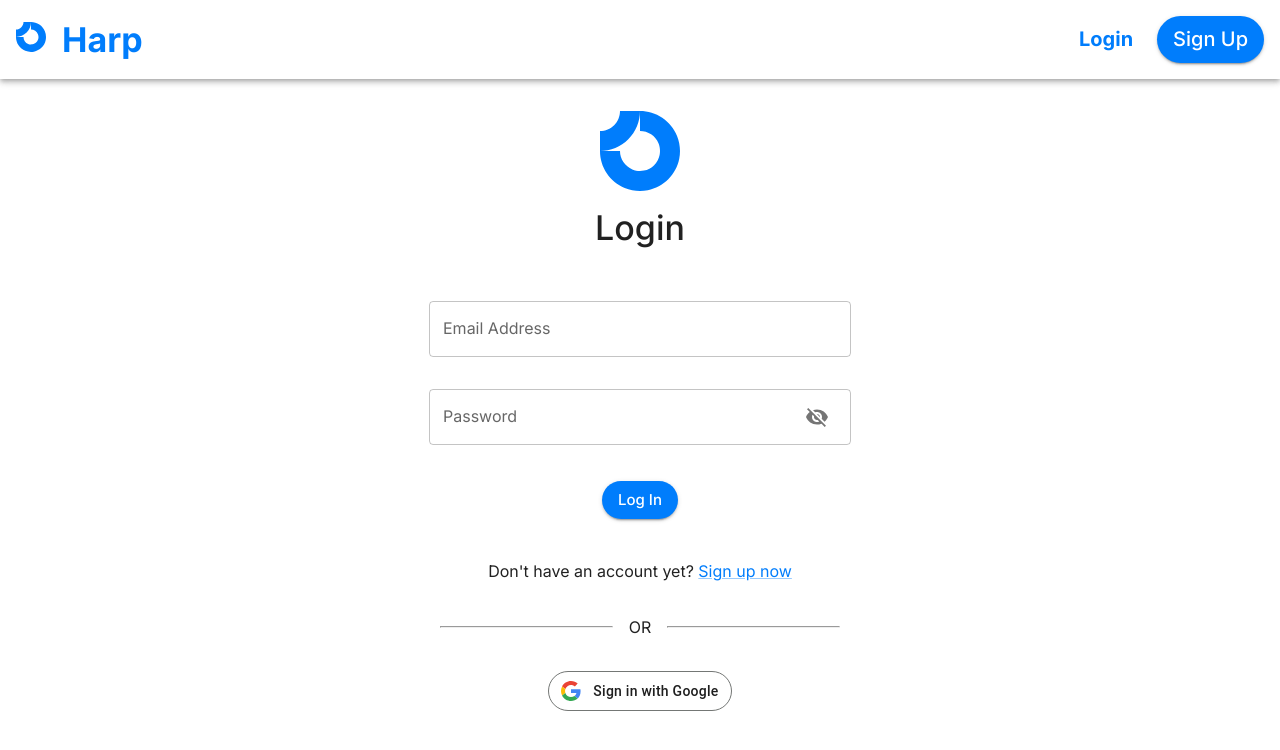
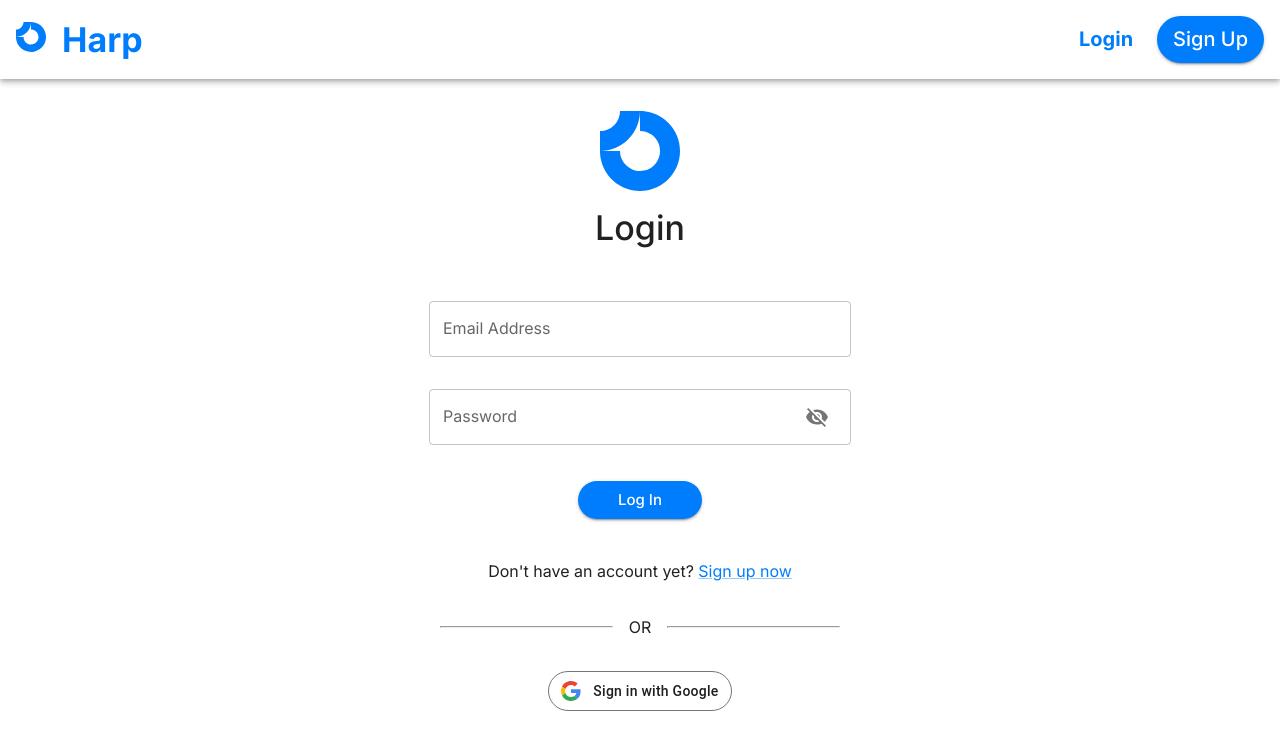
Before and after one commit to COSC-499-W2023/year-long-project-team-3, a Next.js app: page /login in a window 1280 px wide. Shown: the top 750 px of the page. Built offline with nearby package versions, Linux system fonts and the light colour scheme; no server answers.

Commit message:
Bigger button

```diff
--- a/src/components/LoginForm/index.tsx
+++ b/src/components/LoginForm/index.tsx
@@ -126,7 +126,7 @@ export default function LoginForm() {
                         <Button
                             type='submit'
                             variant='contained'
-                            sx={{ marginTop: 2, fontSize: 15, borderRadius: 28, textTransform: 'capitalize' }}
+                            sx={{ marginTop: 2, px: 5, fontSize: 15, borderRadius: 28, textTransform: 'capitalize' }}
                             data-cy='submit'
                         >
                             Log In
```
